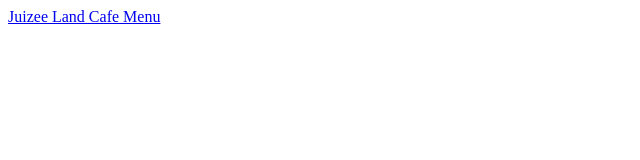
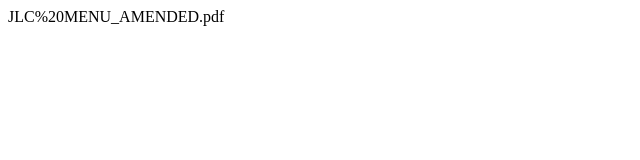
Before and after one commit to ihshan24/JLC, a plain HTML site: page index.html in a window 1280 px wide. Shown: the whole page, without its empty margins (0-640 px from the left). Drawn offline with Linux system fonts and the light colour scheme.

Commit message:
index.html

```diff
--- a/index.html
+++ b/index.html
@@ -1,3 +1,3 @@
 <html>
-  <p><a href="LC%20MENU_AMENDED.pdf"/>Juizee Land Cafe Menu</a></p>
+  <p>JLC%20MENU_AMENDED.pdf</p>
 </html>
```
